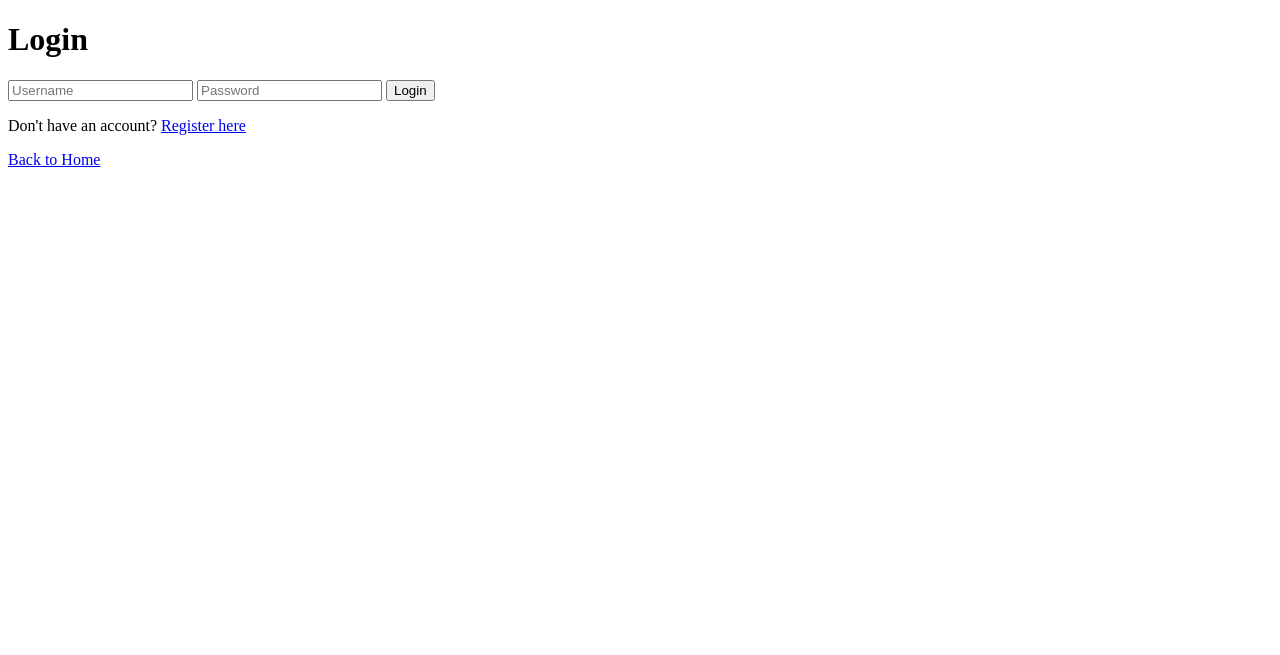
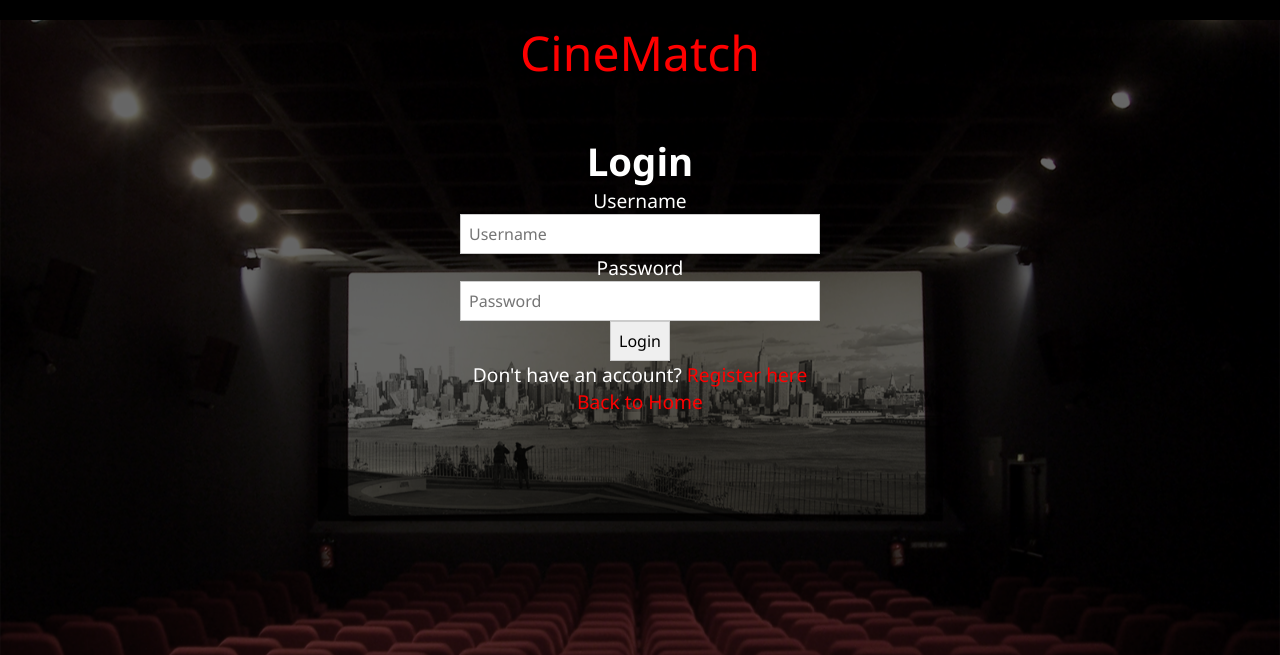
Before and after one commit to nnamyslowska/MyGitProjects, a Flask app: page /login in a window 1280 px wide. Shown: the top 655 px of the page. Before the commit the page ends 167 px from the top, so only its background shows below. Run offline with Flask 3, Linux system fonts and the light colour scheme.

Commit message:
Refactor login.html to streamline form structure and improve readability

```diff
--- a/templates/login.html
+++ b/templates/login.html
@@ -4,29 +4,28 @@
   <meta charset="UTF-8">
   <meta name="viewport" content="width=device-width, initial-scale=1.0">
   <title>Login</title>
+  <link rel="stylesheet" href="{{ url_for('static', filename='styles.css') }}">
 </head>
 <body>
+  <div class="logo">CineMatch</div>
+  <div class="content">
     <h1>Login</h1>
     <form method="POST" action="{{ url_for('login') }}">
       {{ form.hidden_tag() }}
-    {{ form.username }}
-    {{ form.password }}
-    {{ form.submit }}
+      <div>
+        {{ form.username.label }}<br>
+        {{ form.username(size=32) }}
+      </div>
+      <div>
+        {{ form.password.label }}<br>
+        {{ form.password(size=32) }}
+      </div>
+      <div>
+        {{ form.submit() }}
+      </div>
     </form>
     <p>Don't have an account? <a href="/register">Register here</a></p>
     <p><a href="/">Back to Home</a></p>
+  </div>
 </body>
 </html>
-
-<!-- <form method="POST" action="{{ url_for('login') }}">
-  <div>
-    <label for="username">Username:</label>
-    <input type="text" id="username" name="username" placeholder="Enter your username" required>
-  </div>
-  <div>
-    <label for="password">Password:</label>
-    <input type="password" id="password" name="password" placeholder="Enter your password" required>
-  </div>
-  <div>
-    <button type="submit">Login</button>
-  </div> -->
```
Lines whose indentation alone changed are shown as unchanged.
